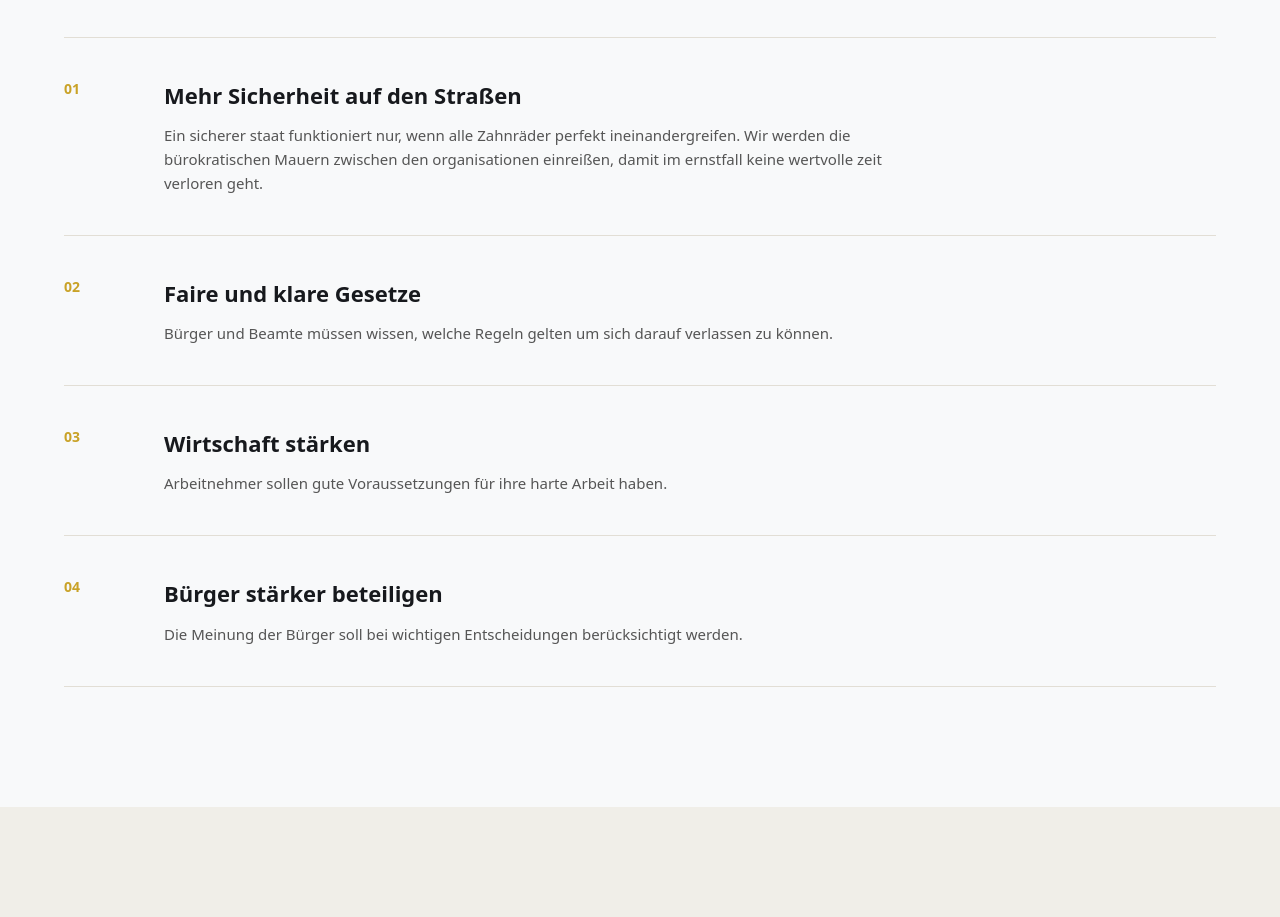
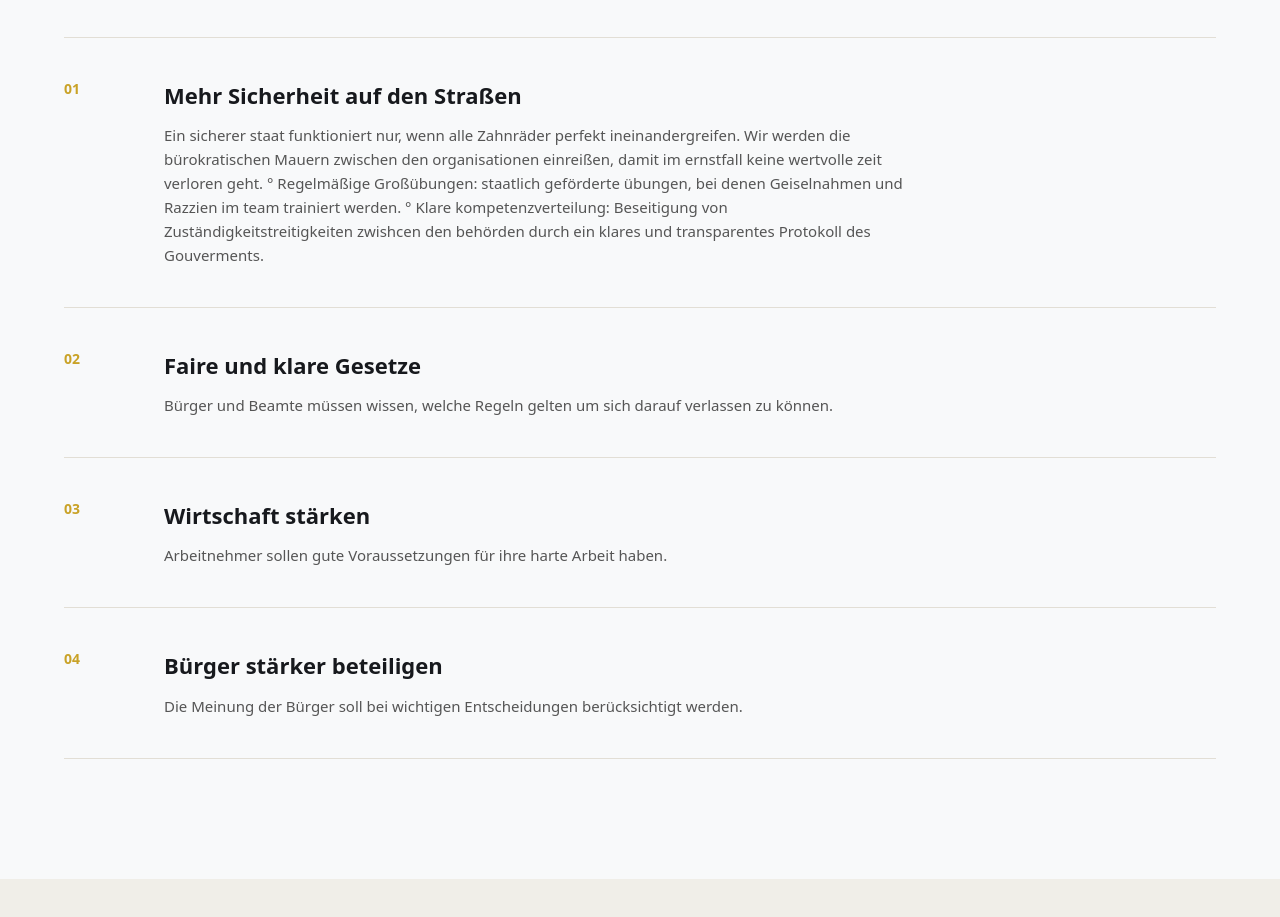
Before and after one commit to mikeslipko-commits/VSA-Website, a website: page index.html in a window 1280 px wide. Shown: the part 2620-3537 px from the top of the page. Drawn offline with Linux system fonts and the light colour scheme.

Commit message:
Fix HTML structure and formatting issues

```diff
--- a/index.html
+++ b/index.html
@@ -310,6 +310,14 @@
                                 Zahnräder perfekt ineinandergreifen. Wir werden
                                 die bürokratischen Mauern zwischen den organisationen
                                 einreißen, damit im ernstfall keine wertvolle zeit verloren geht.
+
+                                ° Regelmäßige Großübungen: staatlich geförderte übungen,
+                                bei denen Geiselnahmen und Razzien im team trainiert werden.
+
+                                ° Klare kompetenzverteilung: Beseitigung von
+                                Zuständigkeitstreitigkeiten zwishcen den
+                                behörden durch ein klares und transparentes
+                                Protokoll des Gouverments.
                             </p>
                         </div>
 
```
